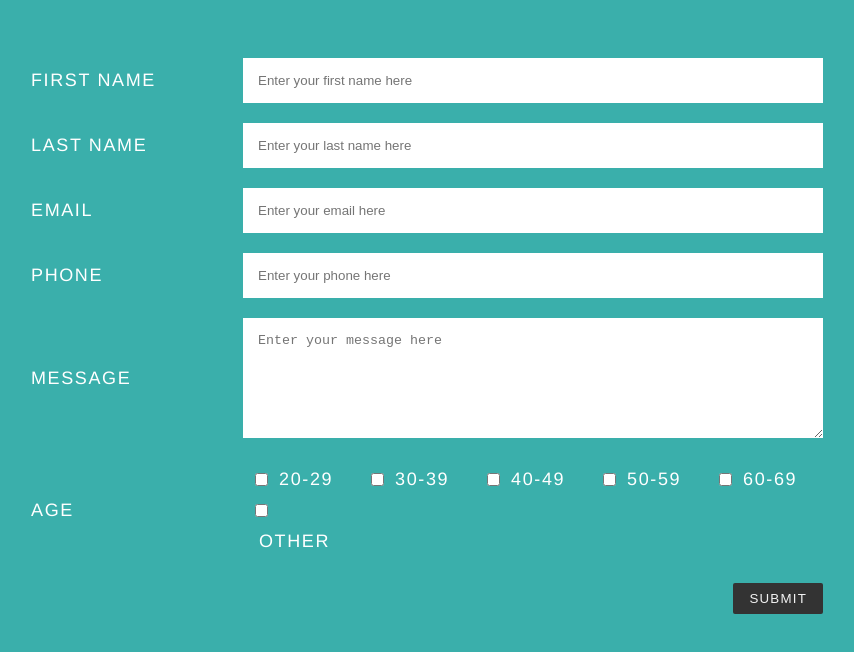
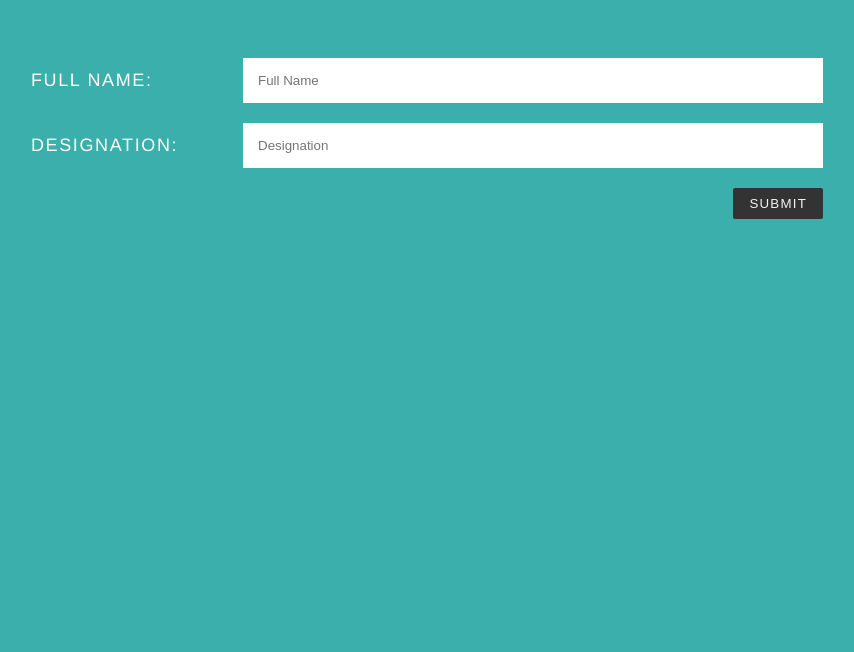
Before and after one commit to iamjosephvarghese/TEDxRSET_Speaker_Call_Website, a website: page speaker.html in a window 1280 px wide. Shown: the whole page, without its empty margins (217-1071 px from the left). Drawn offline with Linux system fonts and the light colour scheme.

Commit message:
connection to appscript working

```diff
--- a/speaker.html
+++ b/speaker.html
@@ -12,62 +12,69 @@
 
 <body>
 <div class="container">
-    <form>
+
+    <form class="gform" method="POST" data-email="example@email.net"
+          action="https://script.google.com/macros/s/AKfycbwYtu5Tb4ixVEMQl1ll1huwwT-_uSoYJNHlYN8uUfc9mWhvHqI5/exec">
         <ul class="flex-outer">
             <li>
-                <label for="first-name">First Name</label>
-                <input type="text" id="first-name" placeholder="Enter your first name here">
+                <label for="full_name"> Full Name: </label>
+                <input id="full_name" name="full_name" placeholder="Full Name" />
             </li>
             <li>
-                <label for="last-name">Last Name</label>
-                <input type="text" id="last-name" placeholder="Enter your last name here">
+                <label for="designation"> Designation: </label>
+                <input id="designation" name="designation" placeholder="Designation" />
             </li>
-            <li>
-                <label for="email">Email</label>
-                <input type="email" id="email" placeholder="Enter your email here">
-            </li>
-            <li>
-                <label for="phone">Phone</label>
-                <input type="tel" id="phone" placeholder="Enter your phone here">
-            </li>
-            <li>
-                <label for="message">Message</label>
-                <textarea rows="6" id="message" placeholder="Enter your message here"></textarea>
-            </li>
-            <li>
-                <p>Age</p>
-                <ul class="flex-inner">
-                    <li>
-                        <input type="checkbox" id="twenty-to-twentynine">
-                        <label for="twenty-to-twentynine">20-29</label>
-                    </li>
-                    <li>
-                        <input type="checkbox" id="thirty-to-thirtynine">
-                        <label for="thirty-to-thirtynine">30-39</label>
-                    </li>
-                    <li>
-                        <input type="checkbox" id="fourty-to-fourtynine">
-                        <label for="fourty-to-fourtynine">40-49</label>
-                    </li>
-                    <li>
-                        <input type="checkbox" id="fifty-to-fiftynine">
-                        <label for="fifty-to-fiftynine">50-59</label>
-                    </li>
-                    <li>
-                        <input type="checkbox" id="sixty-to-sixtynine">
-                        <label for="sixty-to-sixtynine">60-69</label>
-                    </li>
-                    <li>
-                        <input type="checkbox" id="other">
-                        <label for="other">Other</label>
-                    </li>
-                </ul>
-            </li>
+            <!--<li>-->
+                <!--<label for="email">Email</label>-->
+                <!--<input type="email" id="email" placeholder="Enter your email here">-->
+            <!--</li>-->
+            <!--<li>-->
+                <!--<label for="phone">Phone</label>-->
+                <!--<input type="tel" id="phone" placeholder="Enter your phone here">-->
+            <!--</li>-->
+            <!--<li>-->
+                <!--<label for="message">Message</label>-->
+                <!--<textarea rows="6" id="message" placeholder="Enter your message here"></textarea>-->
+            <!--</li>-->
+            <!--<li>-->
+                <!--<p>Age</p>-->
+                <!--<ul class="flex-inner">-->
+                    <!--<li>-->
+                        <!--<input type="checkbox" id="twenty-to-twentynine">-->
+                        <!--<label for="twenty-to-twentynine">20-29</label>-->
+                    <!--</li>-->
+                    <!--<li>-->
+                        <!--<input type="checkbox" id="thirty-to-thirtynine">-->
+                        <!--<label for="thirty-to-thirtynine">30-39</label>-->
+                    <!--</li>-->
+                    <!--<li>-->
+                        <!--<input type="checkbox" id="fourty-to-fourtynine">-->
+                        <!--<label for="fourty-to-fourtynine">40-49</label>-->
+                    <!--</li>-->
+                    <!--<li>-->
+                        <!--<input type="checkbox" id="fifty-to-fiftynine">-->
+                        <!--<label for="fifty-to-fiftynine">50-59</label>-->
+                    <!--</li>-->
+                    <!--<li>-->
+                        <!--<input type="checkbox" id="sixty-to-sixtynine">-->
+                        <!--<label for="sixty-to-sixtynine">60-69</label>-->
+                    <!--</li>-->
+                    <!--<li>-->
+                        <!--<input type="checkbox" id="other">-->
+                        <!--<label for="other">Other</label>-->
+                    <!--</li>-->
+                <!--</ul>-->
+            <!--</li>-->
             <li>
                 <button type="submit">Submit</button>
             </li>
         </ul>
     </form>
+
 </div>
+<script data-cfasync="false" type="text/javascript"
+        src="form-submission-handler.js"></script>
+<script data-cfasync="false" type="text/javascript"
+        src="https://cdn.rawgit.com/dwyl/html-form-send-email-via-google-script-without-server/master/form-submission-handler.js"></script>
 </body>
 </html>
```
